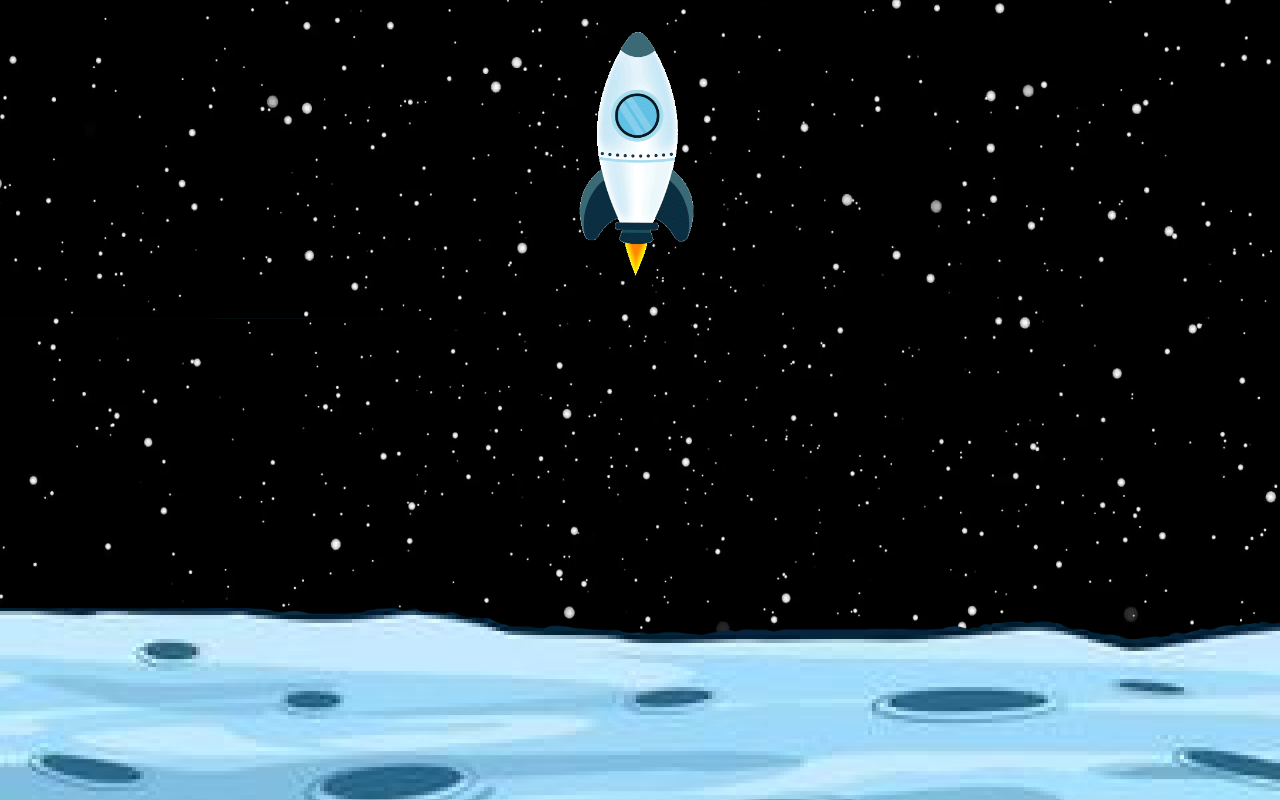
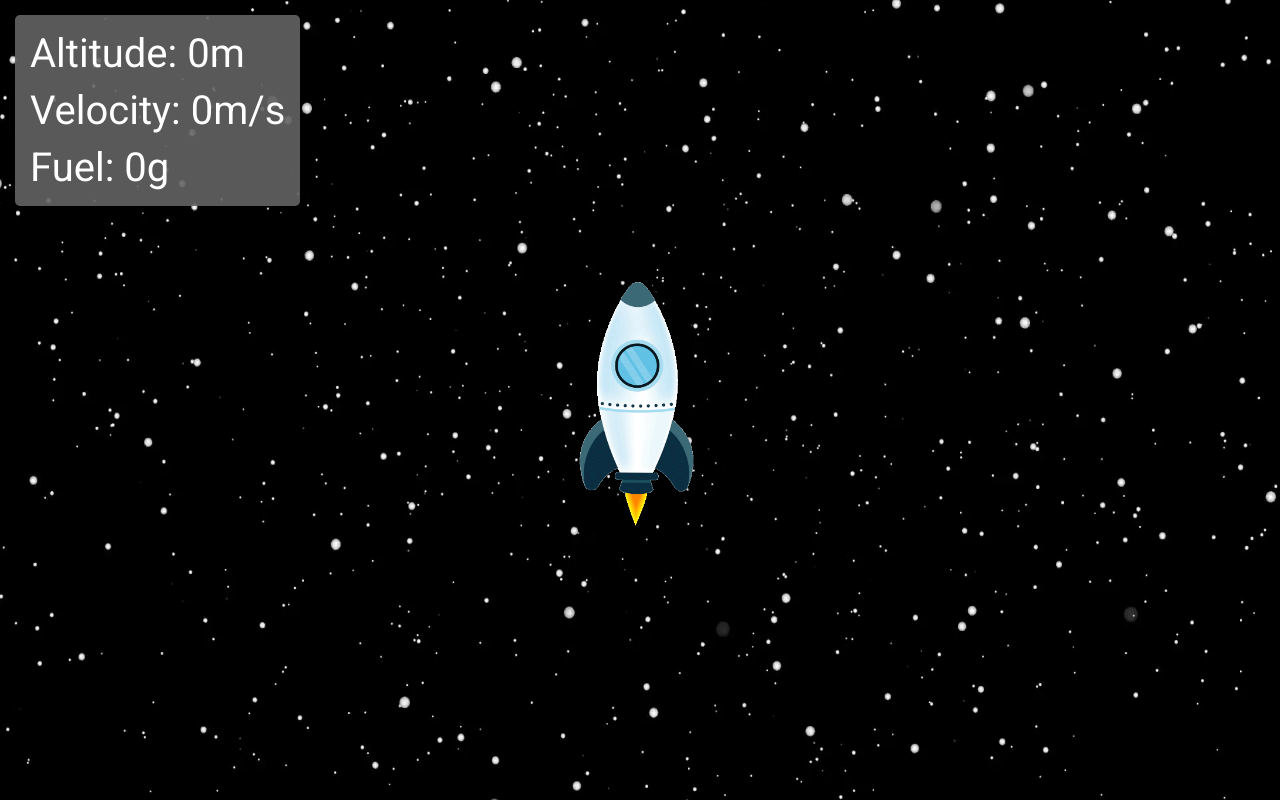
Before and after one commit to simarubhi/MoonLandingSimulator, a website: page index.html in a window 1280 px wide. Drawn offline with Linux system fonts and the light colour scheme.

Commit message:
git commit -m "stats corner made"

```diff
--- a/index.html
+++ b/index.html
@@ -32,6 +32,12 @@
 					/>
 				</div>
 			</div>
+
+			<div class="stats-container">
+				<span class="alt stat-text">Altitude: 0m</span>
+				<span class="vel stat-text">Velocity: 0m/s</span>
+				<span class="fuel stat-text">Fuel: 0g</span>
+			</div>
 		</main>
 		<script src="scripts/main.js"></script>
 	</body>
--- a/styles/style.scss
+++ b/styles/style.scss
@@ -1,3 +1,5 @@
+@import url('https://fonts.googleapis.com/css2?family=Roboto:wght@400;500;700;900&display=swap');
+
 * {
 	margin: 0;
 	padding: 0;
@@ -6,6 +8,11 @@
 
 :root {
 	font-size: 16px;
+	font-family: 'Roboto', sans-serif;
+}
+
+img {
+	user-select: none;
 }
 
 .container {
@@ -20,12 +27,13 @@
 		right: 0;
 		width: 100vw;
 		height: 200vh;
-		animation: backgroundScroll 5s linear forwards; // This will be played when the player is almost done
+		// animation: backgroundScroll 5s linear forwards; // This will be played when the player is almost done
+		z-index: -100;
 
 		.space-container {
 			width: 100vw;
 			height: 200vh;
-			// animation: backgroundScroll 5s linear infinite; This is played while player is coming
+			// animation: backgroundScroll 5s linear infinite; // This is played while player is coming
 
 			.background {
 				width: 100%;
@@ -43,11 +51,13 @@
 	}
 
 	.rocket-conatiner {
-		margin: auto;
+		position: absolute;
+		top: 50%;
+		right: 50%;
+		transform: translate(50%, -50%);
 		width: 300px;
 		height: 300px;
 		z-index: 10;
-		position: relative;
 
 		.rocket {
 			width: 100%;
@@ -66,6 +76,24 @@
 			right: 0;
 		}
 	}
+
+	.stats-container {
+		display: flex;
+		flex-direction: column;
+		gap: 10px;
+		padding: 15px;
+		margin: 15px;
+		width: fit-content;
+		background-color: rgba(99, 99, 99, 0.9);
+		border-radius: 5px;
+		z-index: 100;
+
+		.stat-text {
+			display: inline-block;
+			font-size: 2.5rem;
+			color: white;
+		}
+	}
 }
 
 @keyframes backgroundScroll {
```
Also changed, not shown: Updates/background-animations-added.png (added), Updates/rockets-created.png (renamed from Updates/Screenshot_20230225_093822.png), style.css.
